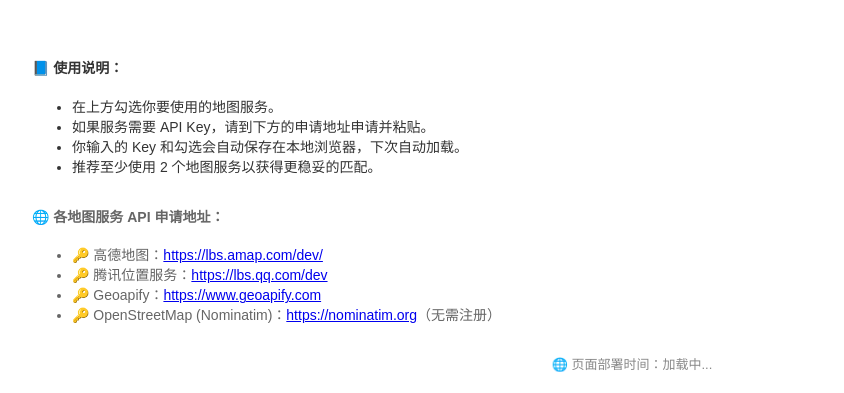
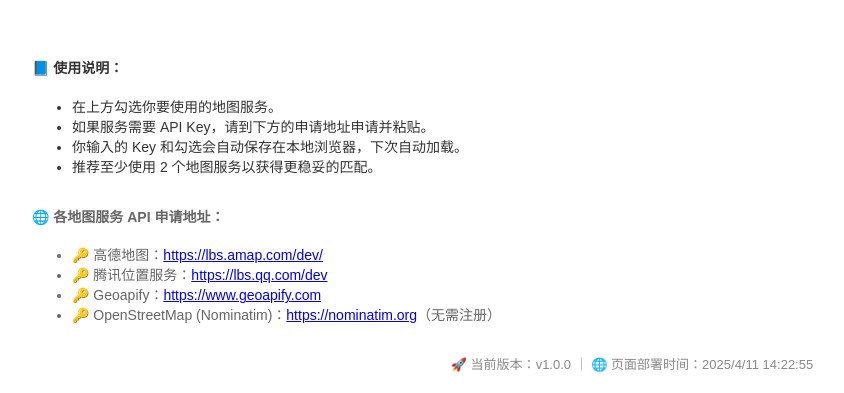
Before and after one commit to harry-sunhao/multi-address-matcher, a plain HTML site: page index.html in a window 1280 px wide. Shown: the part 1059-1452 px from the top of the page, without its empty margins (8-852 px from the left). Drawn offline with Linux system fonts and the light colour scheme.

Commit message:
Update index.html

```diff
--- a/index.html
+++ b/index.html
@@ -189,6 +189,14 @@ window.addEventListener("DOMContentLoaded", async () => {
   } catch (err) {
     alert("高德地图 SDK 加载失败，请检查 JS Key 是否正确。");
   }
+  const deployTime = new Date().toLocaleString("zh-CN", {
+      hour12: false,
+      timeZone: "Asia/Shanghai"
+    });
+    const el = document.getElementById("deploy-time");
+    if (el) {
+      el.innerText = deployTime;
+    }
 });
 
 
@@ -397,17 +405,23 @@ async function checkMatch() {
 
 
 </script>
-<script>
-  // 🌐 显示部署时间（使用构建时浏览器时间，适合前端项目）
-  const deployTime = new Date().toLocaleString("zh-CN", {
-    hour12: false,
-    timeZone: "Asia/Shanghai"
-  });
-  document.getElementById("deploy-time").innerText = deployTime;
-</script>
+
 
 <div id="deploy-info" style="margin-top:30px; text-align:center; font-size:13px; color:#888;">
-  🌐 页面部署时间：<span id="deploy-time">加载中...</span>
+  🚀 当前版本：<span id="version">v1.0.0</span> ｜ 🌐 页面部署时间：<span id="deploy-time">加载中...</span>
 </div>
+
+<script>
+  window.addEventListener("DOMContentLoaded", () => {
+    const deployTime = new Date().toLocaleString("zh-CN", {
+      hour12: false,
+      timeZone: "Asia/Shanghai"
+    });
+    const el = document.getElementById("deploy-time");
+    if (el) {
+      el.innerText = deployTime;
+    }
+  });
+</script>
 </body>
 </html>
```
